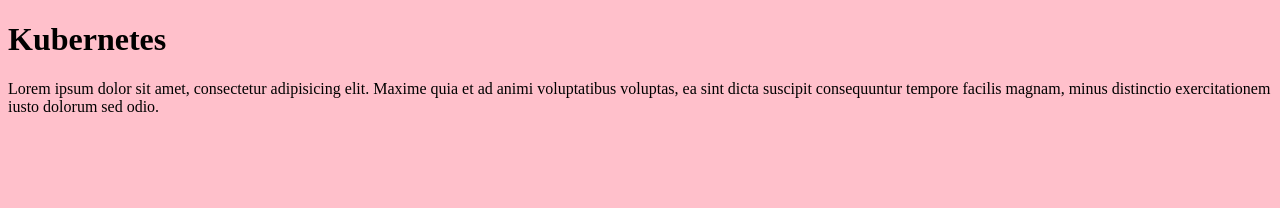
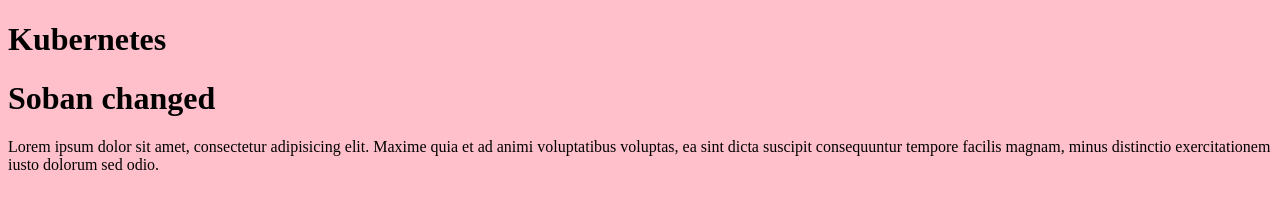
Before and after one commit to naveedtrainer/learn-git, a plain HTML site: page index.html in a window 1280 px wide. Drawn offline with Linux system fonts and the light colour scheme.

Commit message:
add heading

```diff
--- a/index.html
+++ b/index.html
@@ -8,6 +8,7 @@
 </head>
 <body>
     <h1>Kubernetes</h1>
+    <h1>Soban changed</h1>
     <p>Lorem ipsum dolor sit amet, consectetur adipisicing elit. Maxime quia et ad animi voluptatibus voluptas, ea sint dicta suscipit consequuntur tempore facilis magnam, minus distinctio exercitationem iusto dolorum sed odio.</p>
 </body>
 </html>
```
